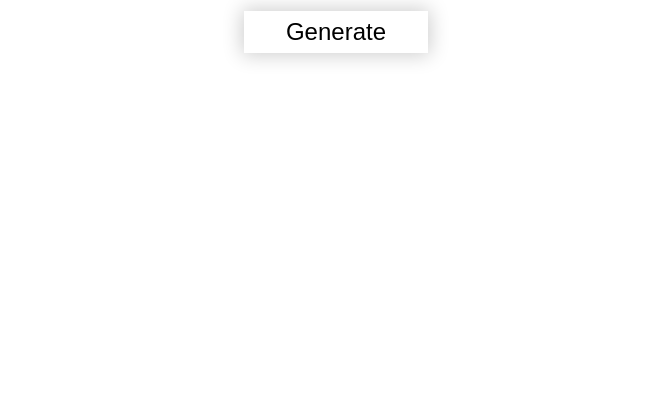
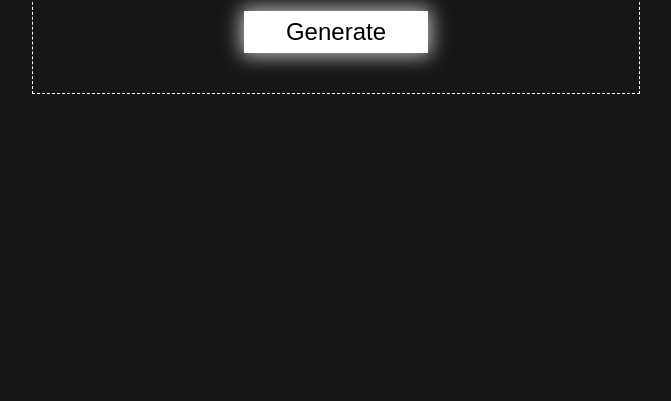
Before and after one commit to nrubel/random-color, a plain HTML site: page index.html in a window 1280 px wide. Shown: the part 399-800 px from the top of the page, without its empty margins (304-975 px from the left). Drawn offline with Linux system fonts and the light colour scheme.

Commit message:
body default bg color

```diff
--- a/index.html
+++ b/index.html
@@ -16,7 +16,7 @@
         align-items: center;
         height: 100vh;
         width: 100vw;
-        background-color: white;
+        background-color: #161616;
         color: white;
         line-height: 1;
         transition: all 300ms linear 0s;
```
